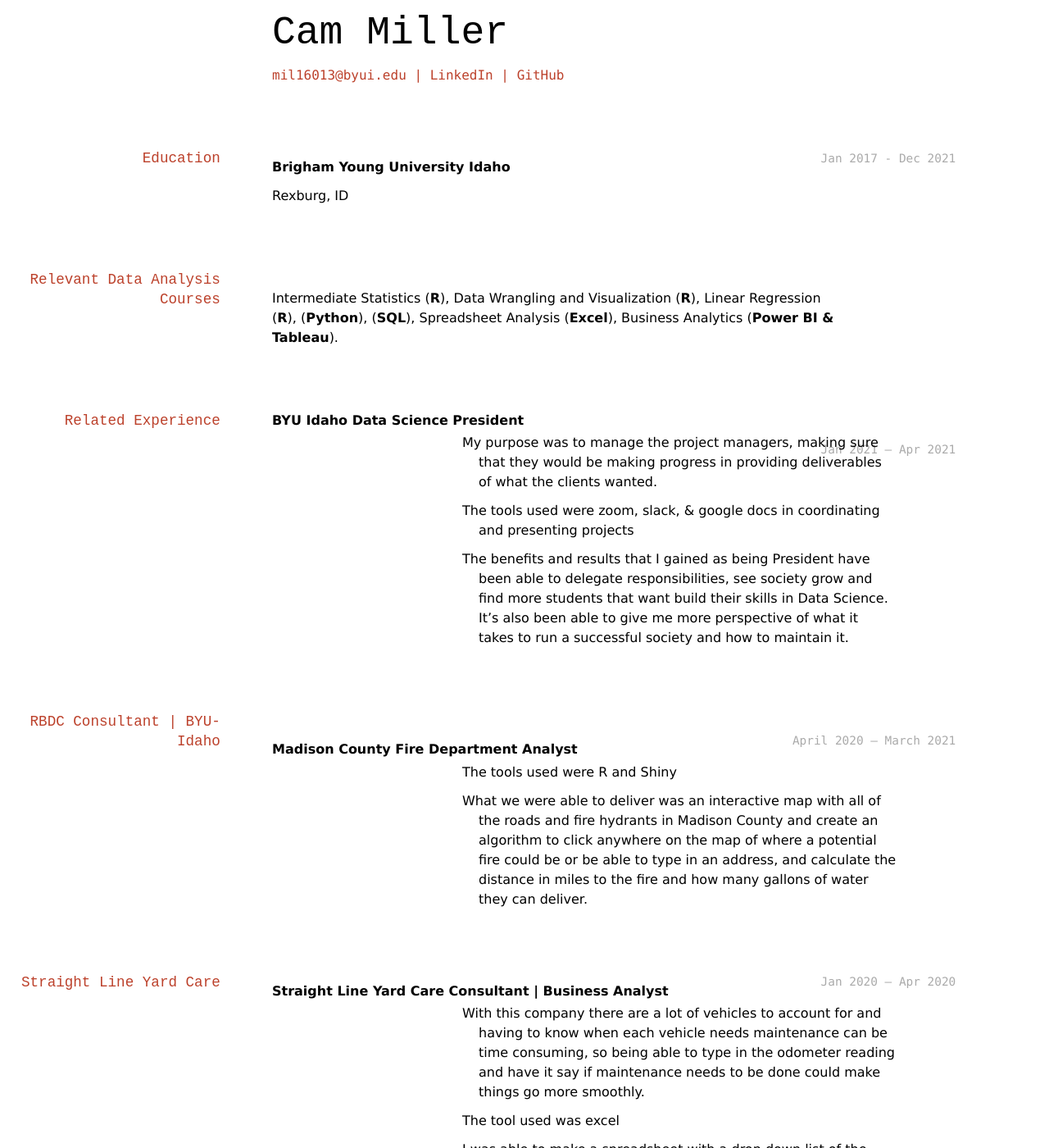
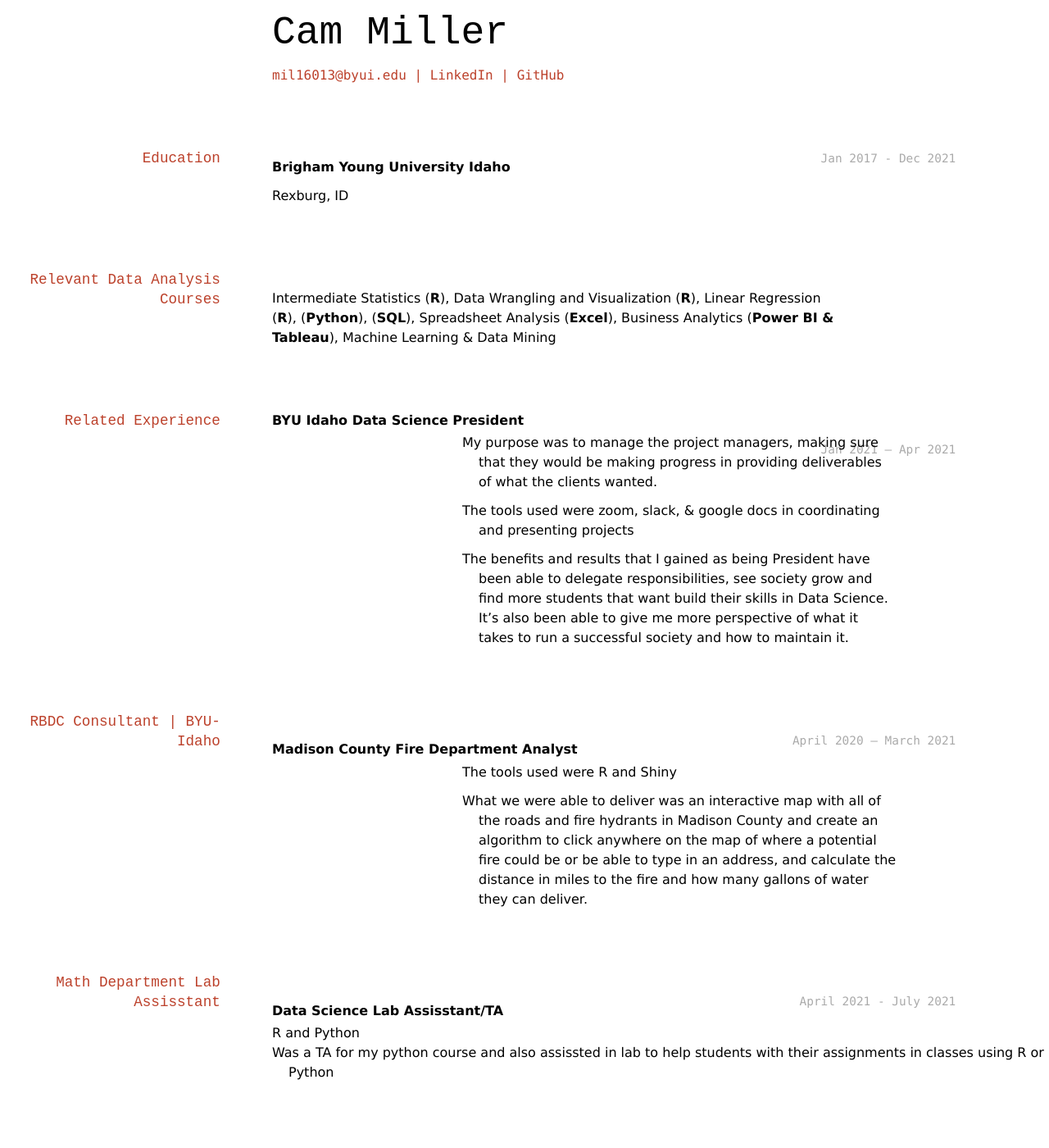
Before and after one commit to cam-miller-21/DS-Resume, a Jekyll site: the page built from docs/index.md, in a window 1280 px wide and 1400 px high. Shown: the whole window at 82% size. Built offline with Jekyll 4.4.1, drawn with Linux system fonts in a browser that asks for light colours.

Commit message:
commit changes to resume

```diff
--- a/docs/index.md
+++ b/docs/index.md
@@ -22,7 +22,7 @@ __Brigham Young University Idaho__
  Rexburg, ID
 
 ## Relevant Data Analysis Courses
-Intermediate Statistics (__R__), Data Wrangling and Visualization (__R__), Linear Regression (__R__), (__Python__), (__SQL__), Spreadsheet Analysis (__Excel__), Business Analytics (__Power BI & Tableau__).
+Intermediate Statistics (__R__), Data Wrangling and Visualization (__R__), Linear Regression (__R__), (__Python__), (__SQL__), Spreadsheet Analysis (__Excel__), Business Analytics (__Power BI & Tableau__), Machine Learning & Data Mining
 
 ## Related Experience
 __BYU Idaho Data Science President__
@@ -44,6 +44,13 @@ __Madison County Fire Department Analyst__
 
 - What we were able to deliver was an interactive map with all of the roads and fire hydrants in Madison County and create an algorithm to click anywhere on the map of where a potential fire could be or be able to type in an address, and calculate the distance in miles to the fire and how many gallons of water they can deliver.
 
+## Math Department Lab Assisstant
+`April 2021 - July 2021`
+
+__Data Science Lab Assisstant/TA__
+
+- R and Python
+- Was a TA for my python course and also assissted in lab to help students with their assignments in classes using R or Python
 
 ## Straight Line Yard Care
 `Jan 2020 – Apr 2020 `
```
Also changed, not shown: 1 other file.
